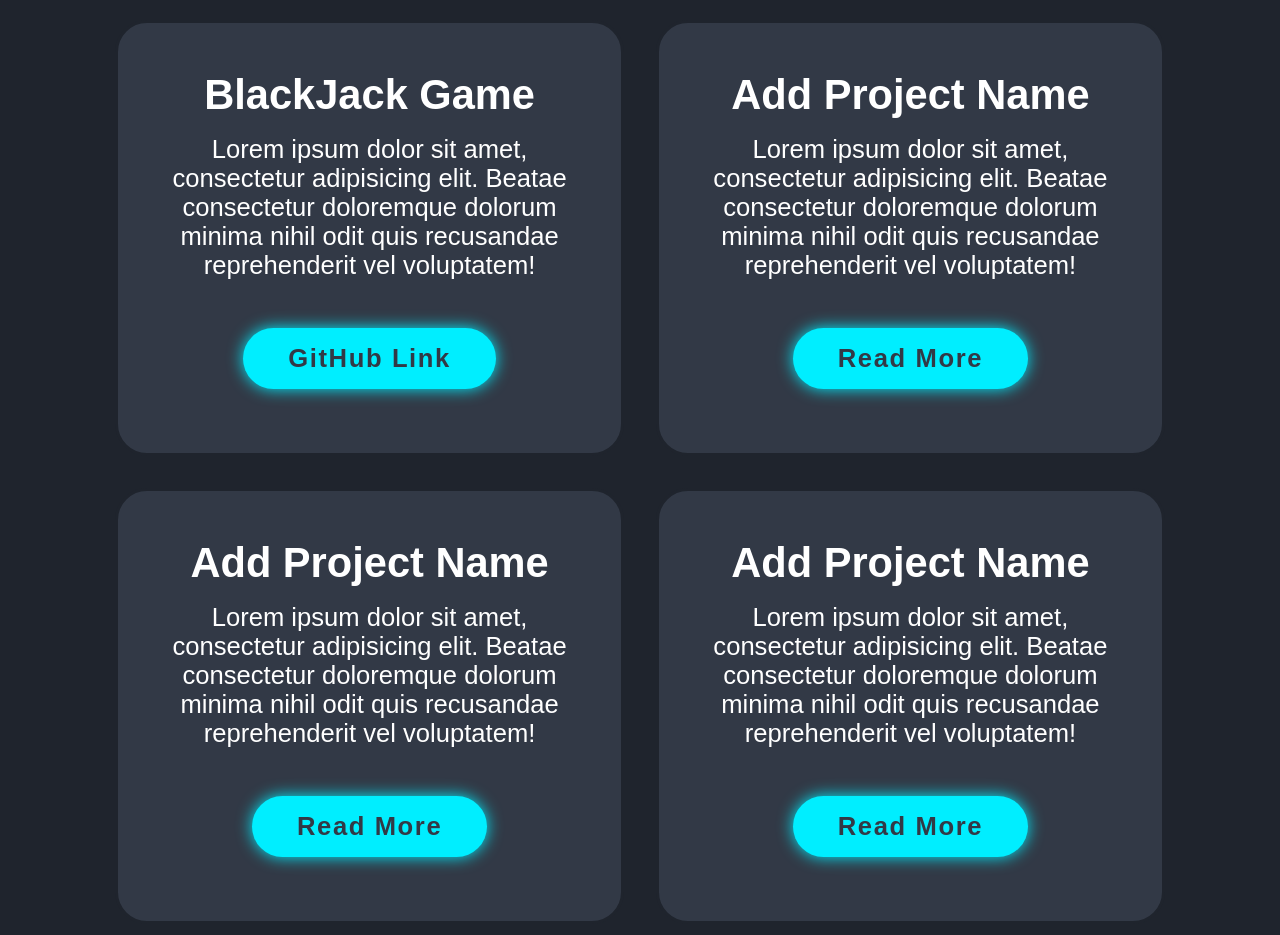
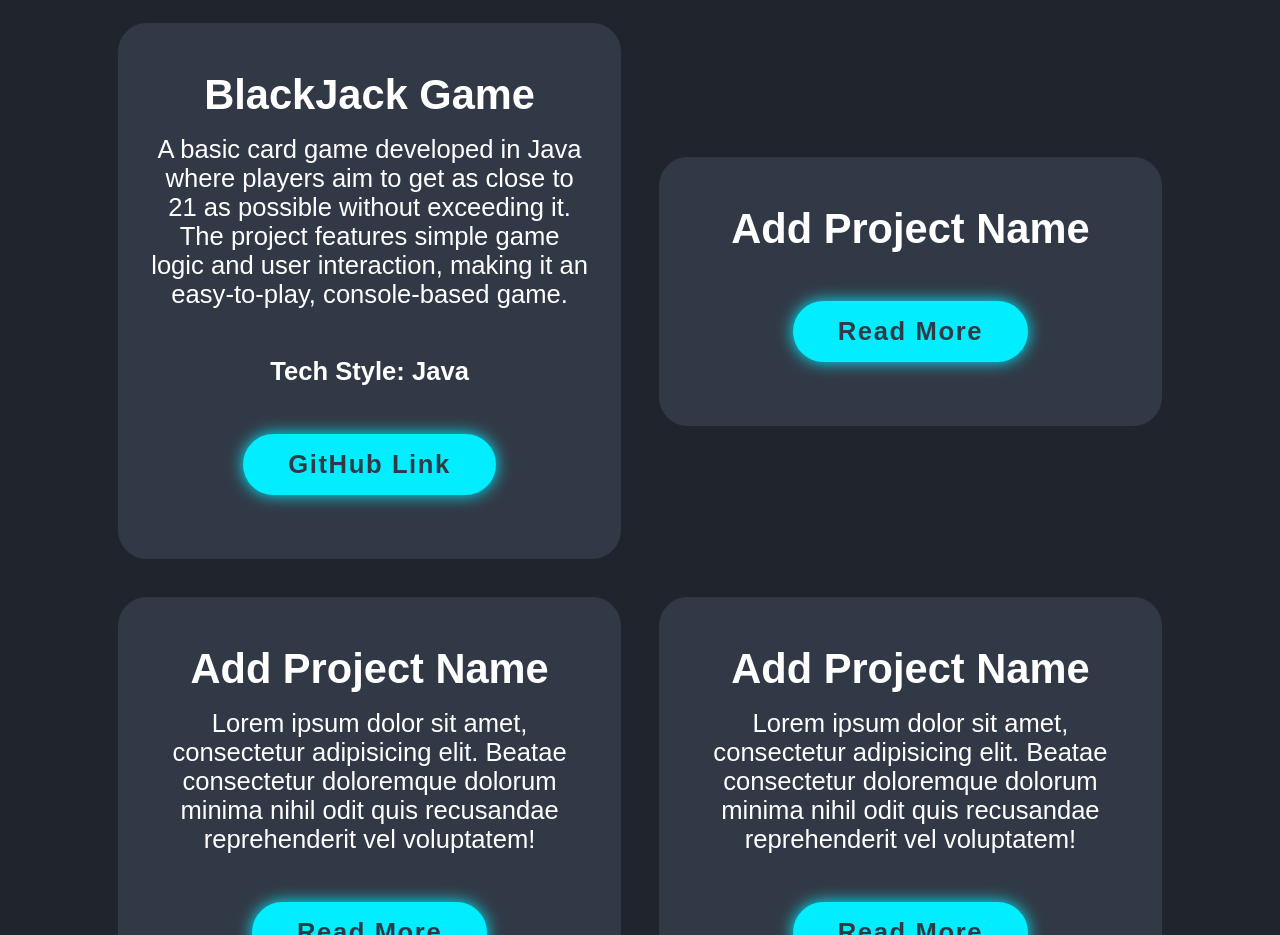
Before and after one commit to CIS-3344-fall24/IustinHerciu-assignment-4, a React (Create React App) app in the folder portfolio/: page / in a window 1280 px wide. Shown: the part 1140-2075 px from the top of the page. Built offline with nearby package versions, Linux system fonts and the light colour scheme.

Commit message:
Update Projects.jsx
- Added the first project

```diff
--- a/portfolio/src/content/Projects.jsx
+++ b/portfolio/src/content/Projects.jsx
@@ -10,19 +10,23 @@ export default function Projects() {
                     <i className='bx bx-code-alt'></i>
                     <h3>BlackJack Game</h3>
                     <p>
-                        Lorem ipsum dolor sit amet, consectetur adipisicing elit.
-                        Beatae consectetur doloremque dolorum minima nihil odit quis
-                        recusandae reprehenderit vel voluptatem!</p>
+                        A basic card game developed in Java where players aim to get
+                        as close to 21 as possible without exceeding it. The project
+                        features simple game logic and user interaction, making it
+                        an easy-to-play, console-based game.
+                    </p>
+                    <p>
+                        <strong>Tech Style: Java</strong>
+                    </p>
                     {/* eslint-disable-next-line jsx-a11y/anchor-is-valid */}
-                    <a href="#" className="btn">GitHub Link</a>
+                    <a href="https://github.com/iustinherciu2000/BlackJack" className="btn" target={"_blank"} rel="noreferrer">GitHub Link</a>
                 </div>
                 <div className="projects-box">
                     <i className='bx bx-code-alt'></i>
                     <h3>Add Project Name</h3>
                     <p>
-                        Lorem ipsum dolor sit amet, consectetur adipisicing elit.
-                        Beatae consectetur doloremque dolorum minima nihil odit quis
-                        recusandae reprehenderit vel voluptatem!</p>
+
+                    </p>
                     {/* eslint-disable-next-line jsx-a11y/anchor-is-valid */}
                     <a href="#" className="btn">Read More</a>
                 </div>
```
